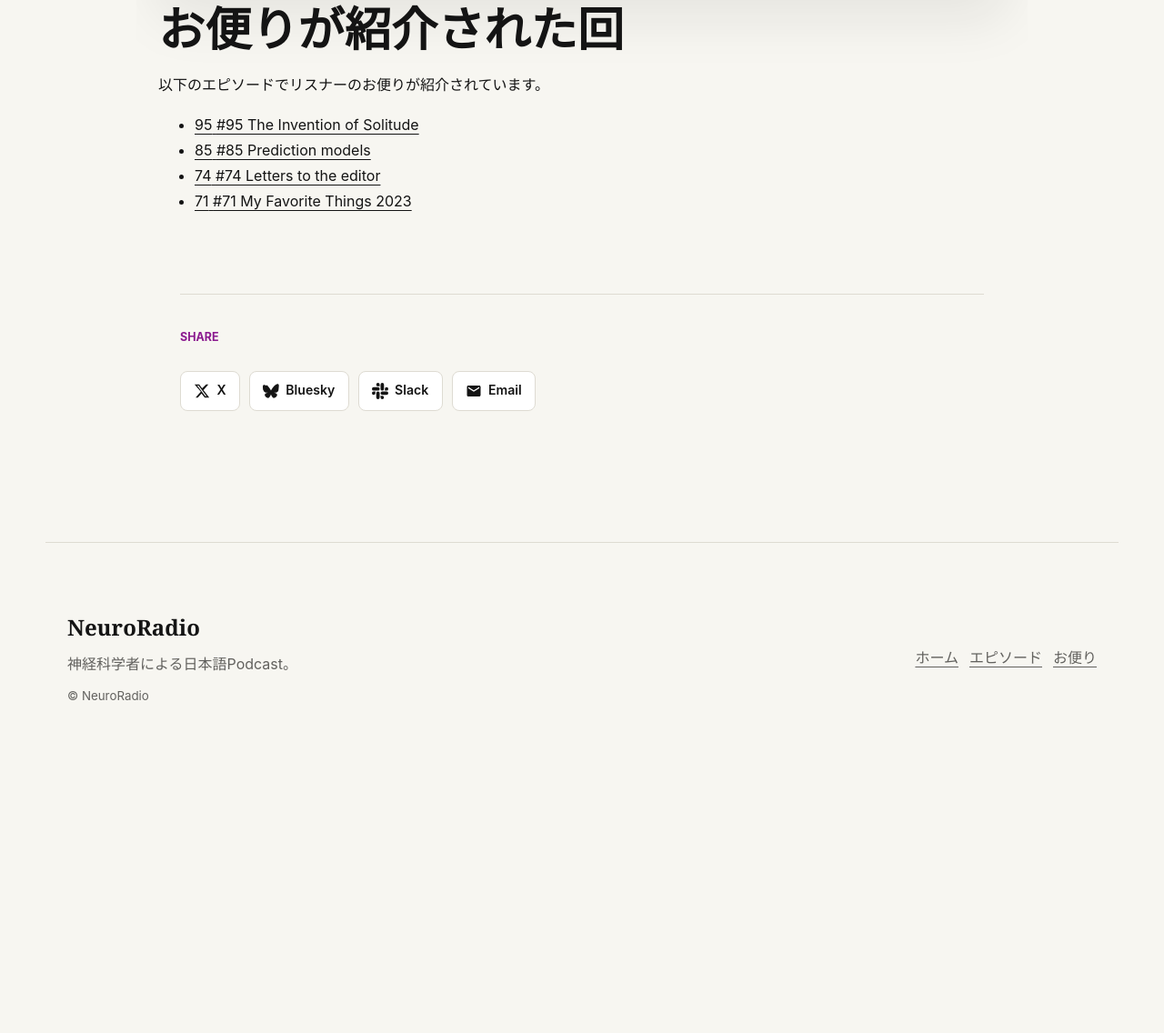
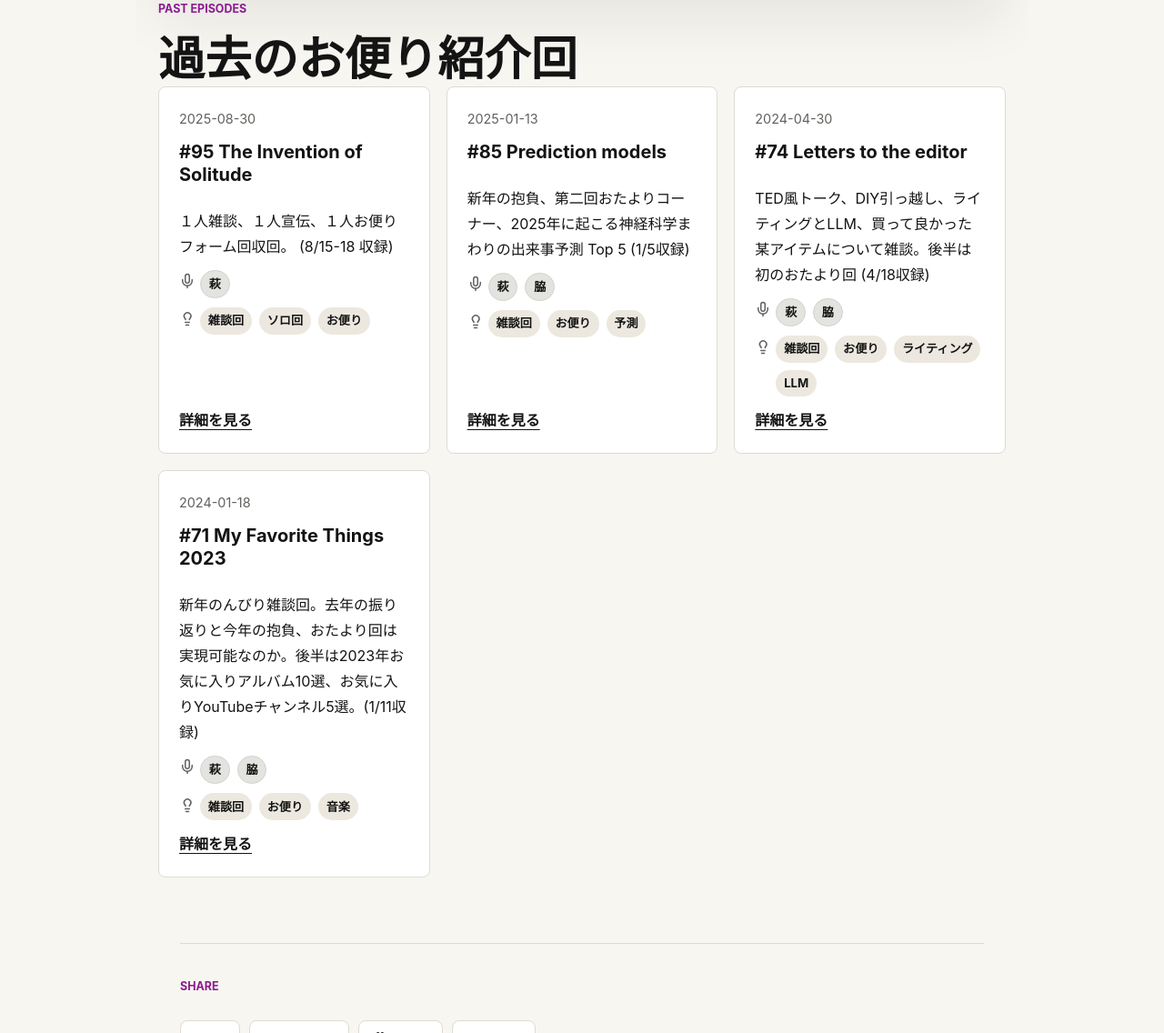
Before and after one commit to yfujis/neuroradio.github.io, a Jekyll site: the page built from otayori/index.html, in a window 1280 px wide and 1400 px high, scrolled down 1575 px. Shown: the part 264-1400 px from the top of the window at 91% size. Built offline with Jekyll 4.4.1, drawn with Linux system fonts in a browser that asks for light colours; before the commit the page ends 2689 px from its top, so only the background shows below that.

Commit message:
Update otayori episodes section with card layout
Change heading to 過去のお便り紹介回, remove description sentence, and display episodes using the same card layout as the home page.

Co-authored-by: Copilot <223556219+Copilot@users.noreply.github.com>

```diff
--- a/otayori/index.html
+++ b/otayori/index.html
@@ -19,20 +19,21 @@ summary: NeuroRadioへの質問、感想、コメントを送るためのお便
   </section>
 
   <section class="otayori-episodes" aria-labelledby="otayori-episodes-title">
-    <h2 id="otayori-episodes-title">お便りが紹介された回</h2>
-    <p class="section-description">以下のエピソードでリスナーのお便りが紹介されています。</p>
-    <ul class="episodes-list">
+    <p class="eyebrow">Past Episodes</p>
+    <h2 id="otayori-episodes-title">過去のお便り紹介回</h2>
+    <div class="episode-grid">
       {% for post in site.posts %}
         {% if post.topics contains "お便り" %}
-          <li class="episode-item">
-            <a href="{{ post.url | relative_url }}">
-              <span class="episode-number">{{ post.episode_number }}</span>
-              <span class="episode-title">{{ post.title }}</span>
-            </a>
-          </li>
+          <article class="episode-card" data-topics="{{ post.topics | join: ' ' }}">
+            <p class="episode-date">{{ post.date | date: "%Y-%m-%d" }}</p>
+            <h3><a href="{{ post.url | relative_url }}">{{ post.title }}</a></h3>
+            <p>{{ post.summary }}</p>
+            {% include tag_groups.html episode=post %}
+            <a href="{{ post.url | relative_url }}">詳細を見る</a>
+          </article>
         {% endif %}
       {% endfor %}
-    </ul>
+    </div>
   </section>
 
   <section class="otayori-share">
```
